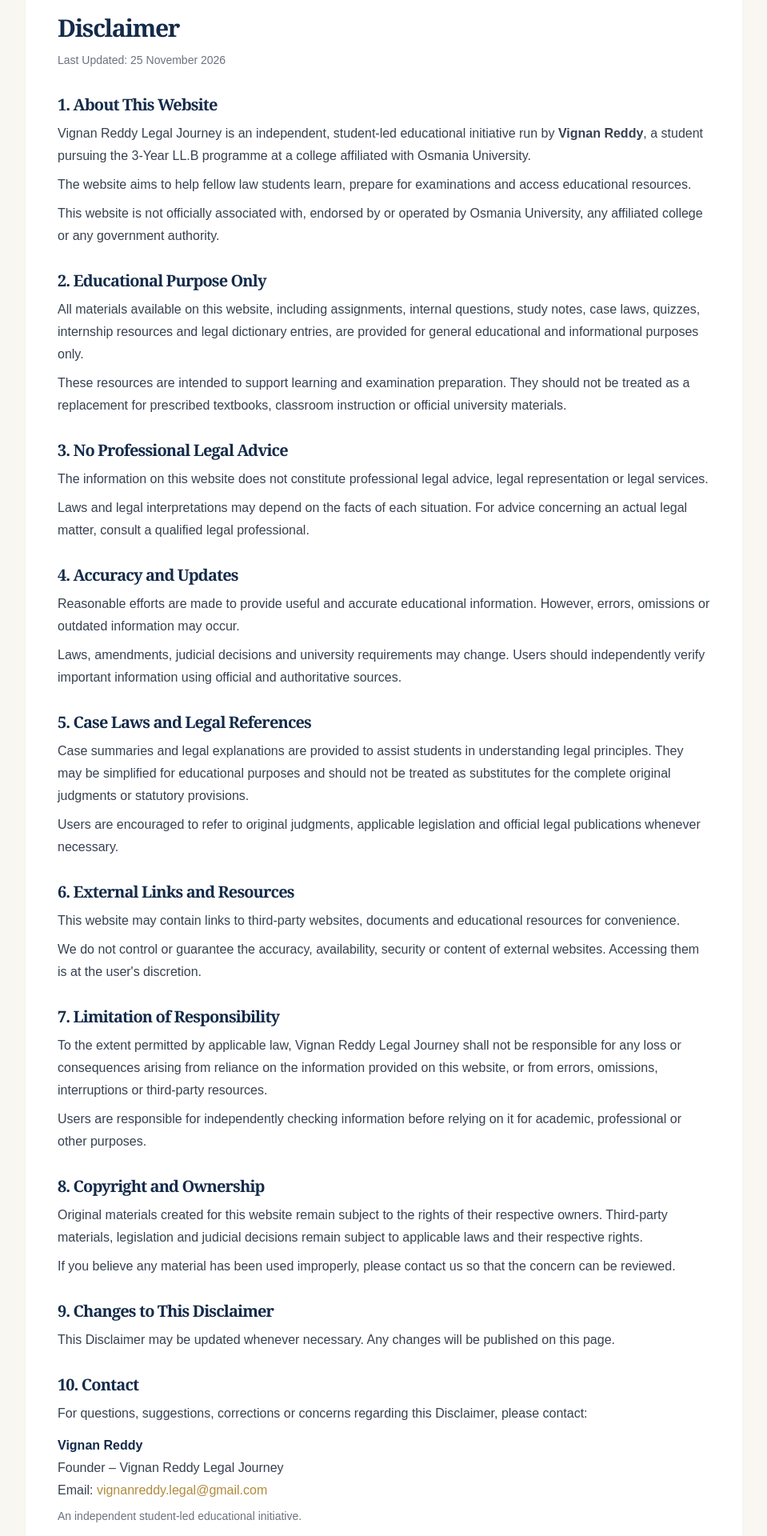
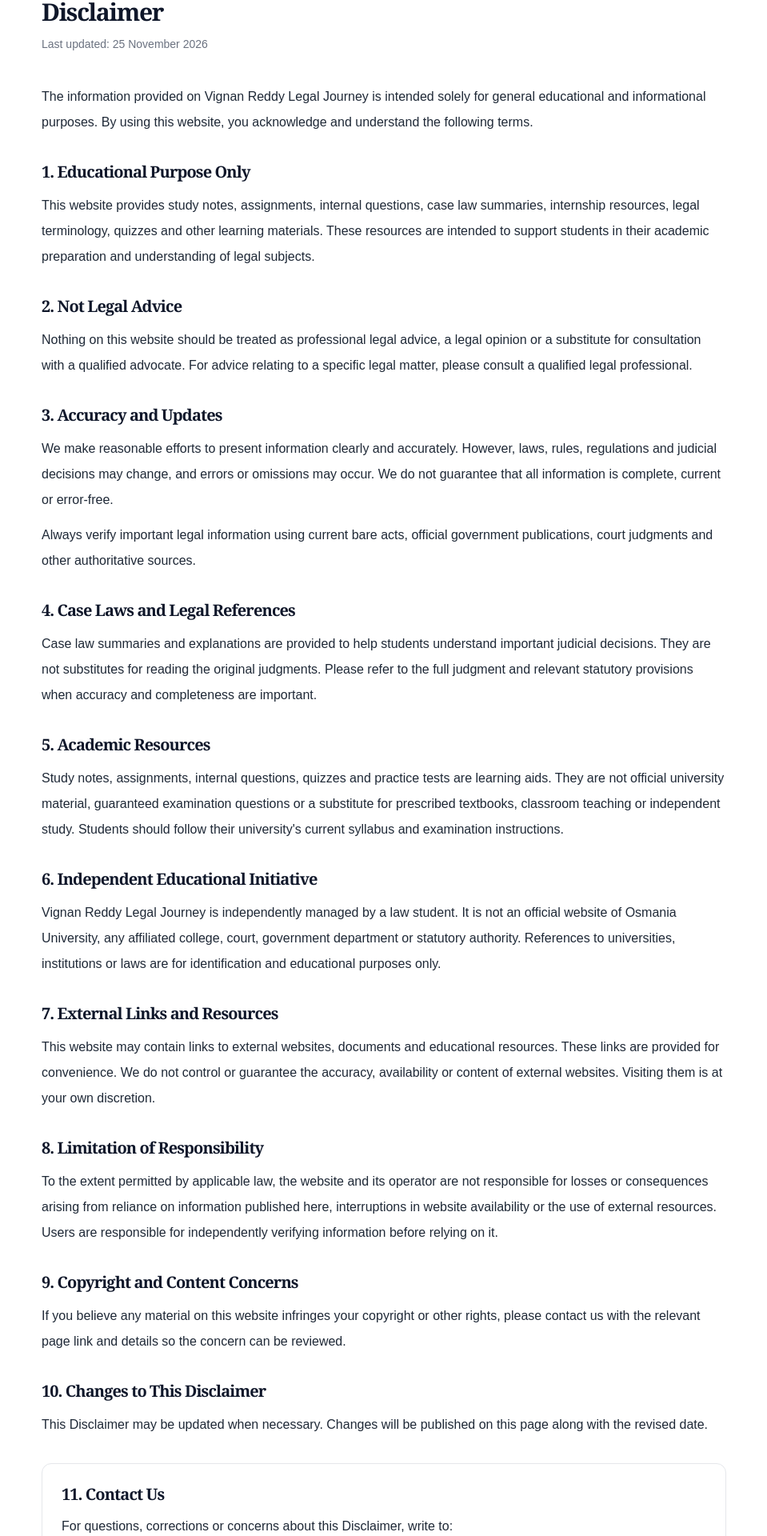
Before and after one commit to Vr7solutions/vignanreddy-legal-journey, a Next.js app: page /disclaimer in a window 1280 px wide. Shown: the part 153-2073 px from the top of the page at 80% size, without its empty margins (160-1119 px from the left). Built offline with nearby package versions, Linux system fonts and the light colour scheme.

Commit message:
Refactor Disclaimer component and update metadata

```diff
--- a/app/disclaimer/page.tsx
+++ b/app/disclaimer/page.tsx
@@ -1,204 +1,177 @@
 
-export const metadata = {
+import type { Metadata } from "next";
+
+export const metadata: Metadata = {
   title: "Disclaimer | Vignan Reddy Legal Journey",
   description:
-    "Educational and legal disclaimer for Vignan Reddy Legal Journey, an independent student-led educational initiative.",
+    "Read the educational, legal and informational disclaimer for Vignan Reddy Legal Journey.",
 };
 
-export default function Disclaimer() {
+export default function DisclaimerPage() {
   return (
-    <main className="min-h-screen bg-[#f8f7f2] px-5 py-12">
-      <article className="mx-auto max-w-4xl rounded-2xl bg-white p-6 shadow-sm sm:p-10">
-        <h1 className="mb-3 text-3xl font-bold text-[#142b4a]">
+    <main className="mx-auto max-w-4xl px-5 py-12 text-gray-800">
+      <div className="mb-10">
+        <p className="mb-2 text-sm font-semibold uppercase tracking-wider text-amber-600">
+          Legal Information
+        </p>
+        <h1 className="mb-3 text-3xl font-bold text-slate-900">
           Disclaimer
         </h1>
+        <p className="text-sm text-gray-500">
+          Last updated: 25 November 2026
+        </p>
+      </div>
 
-        <p className="mb-8 text-sm text-gray-500">
-          Last Updated: 25 November 2026
+      <p className="mb-8 leading-8">
+        The information provided on Vignan Reddy Legal Journey is intended
+        solely for general educational and informational purposes. By using
+        this website, you acknowledge and understand the following terms.
       </p>
 
-        <div className="space-y-7 leading-7 text-gray-700">
-          <section>
-            <h2 className="mb-2 text-xl font-semibold text-[#142b4a]">
-              1. About This Website
+      <section className="mb-8">
+        <h2 className="mb-3 text-xl font-bold text-slate-900">
+          1. Educational Purpose Only
         </h2>
-            <p>
-              Vignan Reddy Legal Journey is an independent, student-led
-              educational initiative run by <strong>Vignan Reddy</strong>,
-              a student pursuing the 3-Year LL.B programme at a college
-              affiliated with Osmania University.
-            </p>
-            <p className="mt-2">
-              The website aims to help fellow law students learn,
-              prepare for examinations and access educational resources.
-            </p>
-            <p className="mt-2">
-              This website is not officially associated with, endorsed
-              by or operated by Osmania University, any affiliated
-              college or any government authority.
+        <p className="leading-8">
+          This website provides study notes, assignments, internal questions,
+          case law summaries, internship resources, legal terminology,
+          quizzes and other learning materials. These resources are intended
+          to support students in their academic preparation and understanding
+          of legal subjects.
         </p>
       </section>
 
-          <section>
-            <h2 className="mb-2 text-xl font-semibold text-[#142b4a]">
-              2. Educational Purpose Only
+      <section className="mb-8">
+        <h2 className="mb-3 text-xl font-bold text-slate-900">
+          2. Not Legal Advice
         </h2>
-            <p>
-              All materials available on this website, including
-              assignments, internal questions, study notes, case laws,
-              quizzes, internship resources and legal dictionary
-              entries, are provided for general educational and
-              informational purposes only.
-            </p>
-            <p className="mt-2">
-              These resources are intended to support learning and
-              examination preparation. They should not be treated as
-              a replacement for prescribed textbooks, classroom
-              instruction or official university materials.
+        <p className="leading-8">
+          Nothing on this website should be treated as professional legal
+          advice, a legal opinion or a substitute for consultation with a
+          qualified advocate. For advice relating to a specific legal matter,
+          please consult a qualified legal professional.
         </p>
       </section>
 
-          <section>
-            <h2 className="mb-2 text-xl font-semibold text-[#142b4a]">
-              3. No Professional Legal Advice
+      <section className="mb-8">
+        <h2 className="mb-3 text-xl font-bold text-slate-900">
+          3. Accuracy and Updates
         </h2>
-            <p>
-              The information on this website does not constitute
-              professional legal advice, legal representation or
-              legal services.
+        <p className="leading-8">
+          We make reasonable efforts to present information clearly and
+          accurately. However, laws, rules, regulations and judicial decisions
+          may change, and errors or omissions may occur. We do not guarantee
+          that all information is complete, current or error-free.
         </p>
-            <p className="mt-2">
-              Laws and legal interpretations may depend on the facts
-              of each situation. For advice concerning an actual legal
-              matter, consult a qualified legal professional.
-            </p>
-          </section>
-
-          <section>
-            <h2 className="mb-2 text-xl font-semibold text-[#142b4a]">
-              4. Accuracy and Updates
-            </h2>
-            <p>
-              Reasonable efforts are made to provide useful and accurate
-              educational information. However, errors, omissions or
-              outdated information may occur.
-            </p>
-            <p className="mt-2">
-              Laws, amendments, judicial decisions and university
-              requirements may change. Users should independently
-              verify important information using official and
+        <p className="mt-3 leading-8">
+          Always verify important legal information using current bare acts,
+          official government publications, court judgments and other
           authoritative sources.
         </p>
       </section>
 
-          <section>
-            <h2 className="mb-2 text-xl font-semibold text-[#142b4a]">
-              5. Case Laws and Legal References
+      <section className="mb-8">
+        <h2 className="mb-3 text-xl font-bold text-slate-900">
+          4. Case Laws and Legal References
         </h2>
-            <p>
-              Case summaries and legal explanations are provided to
-              assist students in understanding legal principles.
-              They may be simplified for educational purposes and
-              should not be treated as substitutes for the complete
-              original judgments or statutory provisions.
-            </p>
-            <p className="mt-2">
-              Users are encouraged to refer to original judgments,
-              applicable legislation and official legal publications
-              whenever necessary.
+        <p className="leading-8">
+          Case law summaries and explanations are provided to help students
+          understand important judicial decisions. They are not substitutes
+          for reading the original judgments. Please refer to the full
+          judgment and relevant statutory provisions when accuracy and
+          completeness are important.
         </p>
       </section>
 
-          <section>
-            <h2 className="mb-2 text-xl font-semibold text-[#142b4a]">
-              6. External Links and Resources
+      <section className="mb-8">
+        <h2 className="mb-3 text-xl font-bold text-slate-900">
+          5. Academic Resources
         </h2>
-            <p>
-              This website may contain links to third-party websites,
-              documents and educational resources for convenience.
-            </p>
-            <p className="mt-2">
-              We do not control or guarantee the accuracy, availability,
-              security or content of external websites. Accessing them
-              is at the user's discretion.
+        <p className="leading-8">
+          Study notes, assignments, internal questions, quizzes and practice
+          tests are learning aids. They are not official university material,
+          guaranteed examination questions or a substitute for prescribed
+          textbooks, classroom teaching or independent study. Students should
+          follow their university's current syllabus and examination
+          instructions.
         </p>
       </section>
 
-          <section>
-            <h2 className="mb-2 text-xl font-semibold text-[#142b4a]">
-              7. Limitation of Responsibility
+      <section className="mb-8">
+        <h2 className="mb-3 text-xl font-bold text-slate-900">
+          6. Independent Educational Initiative
         </h2>
-            <p>
-              To the extent permitted by applicable law, Vignan Reddy
-              Legal Journey shall not be responsible for any loss or
-              consequences arising from reliance on the information
-              provided on this website, or from errors, omissions,
-              interruptions or third-party resources.
-            </p>
-            <p className="mt-2">
-              Users are responsible for independently checking
-              information before relying on it for academic,
-              professional or other purposes.
+        <p className="leading-8">
+          Vignan Reddy Legal Journey is independently managed by a law student.
+          It is not an official website of Osmania University, any affiliated
+          college, court, government department or statutory authority.
+          References to universities, institutions or laws are for
+          identification and educational purposes only.
         </p>
       </section>
 
-          <section>
-            <h2 className="mb-2 text-xl font-semibold text-[#142b4a]">
-              8. Copyright and Ownership
+      <section className="mb-8">
+        <h2 className="mb-3 text-xl font-bold text-slate-900">
+          7. External Links and Resources
         </h2>
-            <p>
-              Original materials created for this website remain
-              subject to the rights of their respective owners.
-              Third-party materials, legislation and judicial
-              decisions remain subject to applicable laws and
-              their respective rights.
-            </p>
-            <p className="mt-2">
-              If you believe any material has been used improperly,
-              please contact us so that the concern can be reviewed.
+        <p className="leading-8">
+          This website may contain links to external websites, documents and
+          educational resources. These links are provided for convenience.
+          We do not control or guarantee the accuracy, availability or content
+          of external websites. Visiting them is at your own discretion.
         </p>
       </section>
 
-          <section>
-            <h2 className="mb-2 text-xl font-semibold text-[#142b4a]">
-              9. Changes to This Disclaimer
+      <section className="mb-8">
+        <h2 className="mb-3 text-xl font-bold text-slate-900">
+          8. Limitation of Responsibility
         </h2>
-            <p>
-              This Disclaimer may be updated whenever necessary.
-              Any changes will be published on this page.
+        <p className="leading-8">
+          To the extent permitted by applicable law, the website and its
+          operator are not responsible for losses or consequences arising
+          from reliance on information published here, interruptions in
+          website availability or the use of external resources. Users are
+          responsible for independently verifying information before relying
+          on it.
         </p>
       </section>
 
-          <section>
-            <h2 className="mb-2 text-xl font-semibold text-[#142b4a]">
-              10. Contact
+      <section className="mb-8">
+        <h2 className="mb-3 text-xl font-bold text-slate-900">
+          9. Copyright and Content Concerns
         </h2>
-            <p>
-              For questions, suggestions, corrections or concerns
-              regarding this Disclaimer, please contact:
+        <p className="leading-8">
+          If you believe any material on this website infringes your copyright
+          or other rights, please contact us with the relevant page link and
+          details so the concern can be reviewed.
         </p>
+      </section>
 
-            <div className="mt-3">
-              <p className="font-semibold text-[#142b4a]">
-                Vignan Reddy
+      <section className="mb-8">
+        <h2 className="mb-3 text-xl font-bold text-slate-900">
+          10. Changes to This Disclaimer
+        </h2>
+        <p className="leading-8">
+          This Disclaimer may be updated when necessary. Changes will be
+          published on this page along with the revised date.
         </p>
-              <p>Founder – Vignan Reddy Legal Journey</p>
-              <p>
-                Email:{" "}
+      </section>
+
+      <section className="rounded-xl border border-gray-200 p-6">
+        <h2 className="mb-3 text-xl font-bold text-slate-900">
+          11. Contact Us
+        </h2>
+        <p className="mb-3 leading-7">
+          For questions, corrections or concerns about this Disclaimer, write
+          to:
+        </p>
         <a
           href="mailto:vignanreddy.legal@gmail.com"
-                  className="font-medium text-[#b28a3c] hover:underline"
+          className="break-all font-semibold text-amber-700 underline"
         >
           vignanreddy.legal@gmail.com
         </a>
-              </p>
-              <p className="mt-2 text-sm text-gray-500">
-                An independent student-led educational initiative.
-              </p>
-            </div>
       </section>
-        </div>
-      </article>
     </main>
   );
 }
```
Lines whose indentation alone changed are shown as unchanged.
